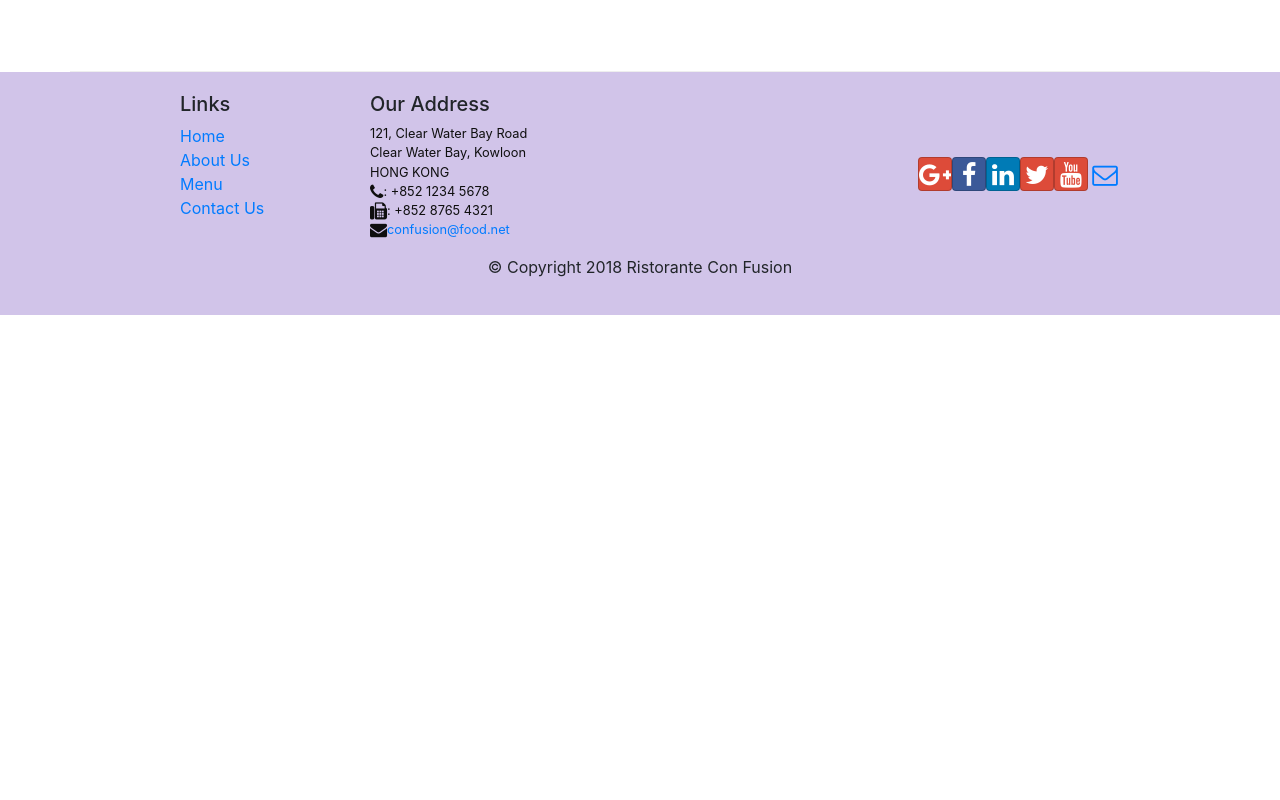
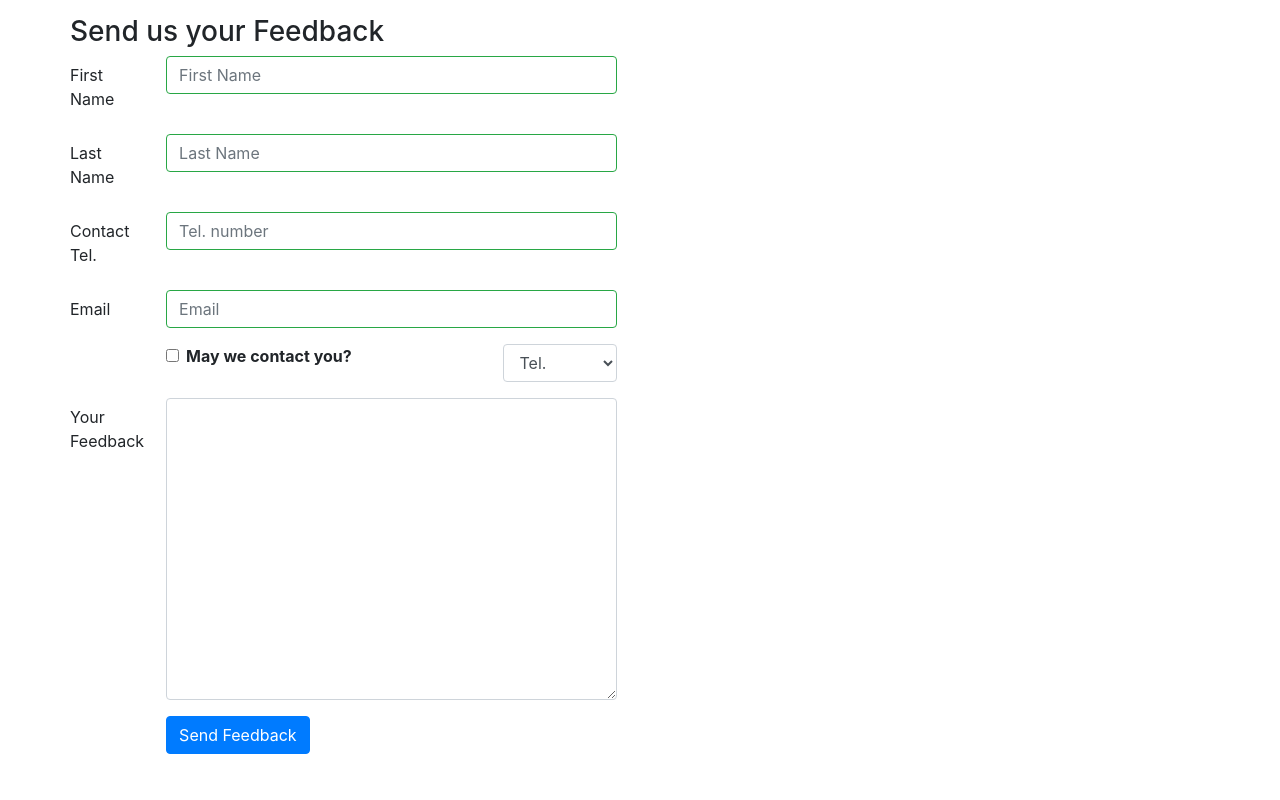
Before and after one commit to quangttse160182/fer201m-confusion, a React (Create React App) app: page /contactus in a window 1280 px wide. Shown: the part 820-1620 px from the top of the page. Before the commit the page ends 1135 px from the top, so only its background shows below. Built offline with nearby package versions, Linux system fonts and the light colour scheme.

Commit message:
Controlled Form Validation

```diff
--- a/src/components/Contact.js
+++ b/src/components/Contact.js
@@ -1,8 +1,103 @@
+import { Component } from 'react';
 import { Link } from 'react-router-dom';
-import { Breadcrumb, BreadcrumbItem } from 'reactstrap';
+import {
+  Breadcrumb,
+  BreadcrumbItem,
+  Button,
+  Form,
+  FormGroup,
+  Label,
+  Input,
+  Col,
+  FormFeedback,
+} from 'reactstrap';
 
-export const Contact = (props) => {
+export class Contact extends Component {
+  constructor(props) {
+    super(props);
+
+    this.state = {
+      firstname: '',
+      lastname: '',
+      telnum: '',
+      email: '',
+      agree: false,
+      contactType: 'Tel',
+      message: '',
+      touched: {
+        firstname: false,
+        lastname: false,
+        telnum: false,
+        email: false,
+      },
+    };
+  }
+
+  handleInputChange = (e) => {
+    const target = e.target;
+    const value = target.type === 'checkbox' ? target.checked : target.value;
+    const name = target.name;
+
+    this.setState({
+      [name]: value,
+    });
+  };
+
+  handleSubmit = (e) => {
+    e.preventDefault();
+    alert('Current state is: ' + JSON.stringify(this.state));
+  };
+
+  handleBlur = (field) => (evt) => {
+    this.setState({
+      touched: {
+        ...this.state.touched,
+        [field]: true,
+      },
+    });
+  };
+
+  validate = (firstname, lastname, telnum, email) => {
+    const errors = {
+      firstname: '',
+      lastname: '',
+      telnum: '',
+      email: '',
+    };
+
+    if (this.state.touched.firstname && firstname.length < 3) {
+      errors.firstname = 'First Name should be >= 3 characters';
+    } else if (this.state.touched.firstname && firstname.length > 10) {
+      errors.firstname = 'First Name should be <= 10 characters';
+    }
+
+    if (this.state.touched.lastname && lastname.length < 3) {
+      errors.lastname = 'Last Name should be >= 3 characters';
+    } else if (this.state.touched.lastname && lastname.length > 10) {
+      errors.lastname = 'Last name should be <= characters';
+    }
+
+    const reg = /^\d+$/;
+
+    if (this.state.touched.telnum && !reg.test(telnum)) {
+      errors.telnum = 'Tel. Number should contain only numbers';
+    }
+    if (this.state.touched.email && !email.includes('@')) {
+      errors.email = 'Email should contain a @';
+    }
+    return errors;
+  };
+
+  render() {
+    const errors = this.validate(
+      this.state.firstname,
+      this.state.lastname,
+      this.state.telnum,
+      this.state.email
+    );
+
     return (
+      <>
         <div className='container'>
           <div className='row'>
             <div className='row'>
@@ -67,7 +162,142 @@
             <div className='col-6 col-sm-6 offset-sm-1'>
               <h5>Map of our Location</h5>
             </div>
+
+            <div className='row row-content'>
+              <div className='col-12'>
+                <h3>Send us your Feedback</h3>
+              </div>
+              <div className='col-12 col-md-9'>
+                <Form onSubmit={this.handleSubmit}>
+                  <FormGroup row>
+                    <Label htmlFor='firstname' md={2}>
+                      First Name
+                    </Label>
+                    <Col md={10}>
+                      <Input
+                        type='text'
+                        id='firstname'
+                        name='firstname'
+                        placeholder='First Name'
+                        value={this.state.firstname}
+                        onChange={this.handleInputChange}
+                        valid={errors.firstname === ''}
+                        invalid={errors.firstname !== ''}
+                        onBlur={this.handleBlur('firstname')}
+                      />
+                      <FormFeedback>{errors.firstname}</FormFeedback>
+                    </Col>
+                  </FormGroup>
+                  <FormGroup row>
+                    <Label htmlFor='lastname' md={2}>
+                      Last Name
+                    </Label>
+                    <Col md={10}>
+                      <Input
+                        type='text'
+                        id='lastname'
+                        name='lastname'
+                        placeholder='Last Name'
+                        value={this.state.lastname}
+                        valid={errors.lastname === ''}
+                        invalid={errors.lastname !== ''}
+                        onChange={this.handleInputChange}
+                        onBlur={this.handleBlur('lastname')}
+                      />
+                      <FormFeedback>{errors.lastname}</FormFeedback>
+                    </Col>
+                  </FormGroup>
+                  <FormGroup row>
+                    <Label htmlFor='telnum' md={2}>
+                      Contact Tel.
+                    </Label>
+                    <Col md={10}>
+                      <Input
+                        type='tel'
+                        id='telnum'
+                        name='telnum'
+                        placeholder='Tel. number'
+                        value={this.state.telnum}
+                        valid={errors.telnum === ''}
+                        invalid={errors.telnum !== ''}
+                        onBlur={this.handleBlur('telnum')}
+                        onChange={this.handleInputChange}
+                      />
+                    </Col>
+                  </FormGroup>
+                  <FormGroup row>
+                    <Label htmlFor='email' md={2}>
+                      Email
+                    </Label>
+                    <Col md={10}>
+                      <Input
+                        type='email'
+                        id='email'
+                        name='email'
+                        placeholder='Email'
+                        value={this.state.email}
+                        onChange={this.handleInputChange}
+                        valid={errors.email === ''}
+                        invalid={errors.email !== ''}
+                        onBlur={this.handleBlur('email')}
+                      />
+                      <FormFeedback>{errors.email}</FormFeedback>
+                    </Col>
+                  </FormGroup>
+                  <FormGroup row>
+                    <Col md={{ size: 6, offset: 2 }}>
+                      <FormGroup check>
+                        <Label check>
+                          <Input
+                            type='checkbox'
+                            name='agree'
+                            checked={this.state.agree}
+                            onChange={this.handleInputChange}
+                          />{' '}
+                          <strong>May we contact you?</strong>
+                        </Label>
+                      </FormGroup>
+                    </Col>
+                    <Col md={{ size: 3, offset: 1 }}>
+                      <Input
+                        type='select'
+                        name='contactType'
+                        value={this.state.contactType}
+                        onChange={this.handleInputChange}
+                      >
+                        <option>Tel.</option>
+                        <option>Email</option>
+                      </Input>
+                    </Col>
+                  </FormGroup>
+                  <FormGroup row>
+                    <Label htmlFor='message' md={2}>
+                      Your Feedback
+                    </Label>
+                    <Col md={10}>
+                      <Input
+                        type='textarea'
+                        id='message'
+                        name='message'
+                        rows='12'
+                        value={this.state.message}
+                        onChange={this.handleInputChange}
+                      ></Input>
+                    </Col>
+                  </FormGroup>
+                  <FormGroup row>
+                    <Col md={{ size: 10, offset: 2 }}>
+                      <Button type='submit' color='primary'>
+                        Send Feedback
+                      </Button>
+                    </Col>
+                  </FormGroup>
+                </Form>
               </div>
             </div>
+          </div>
+        </div>
+      </>
     );
-};
+  }
+}
```
Lines whose indentation alone changed are shown as unchanged.
